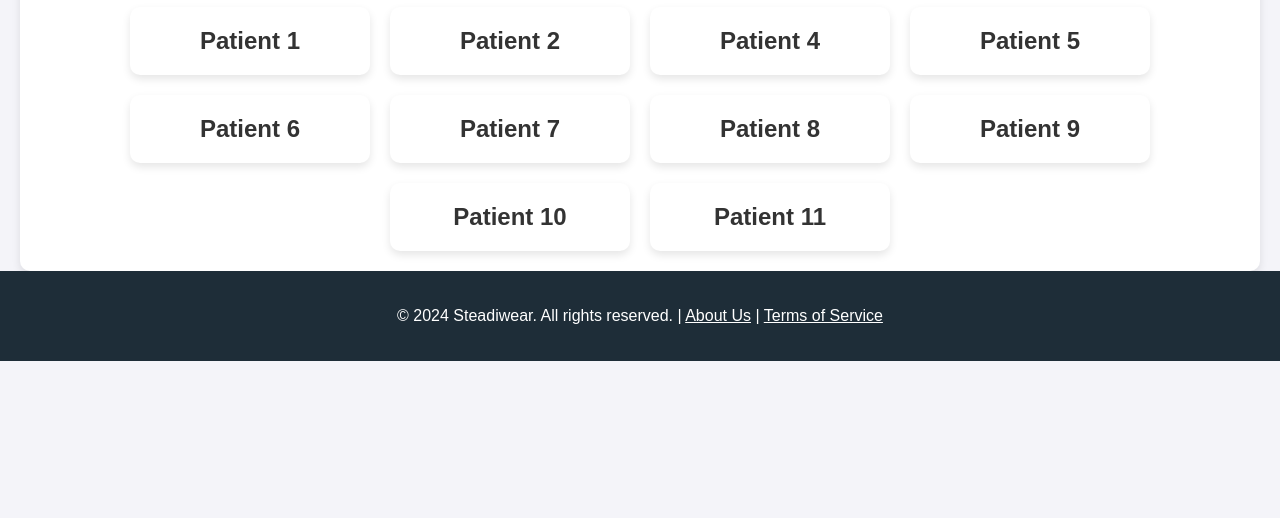
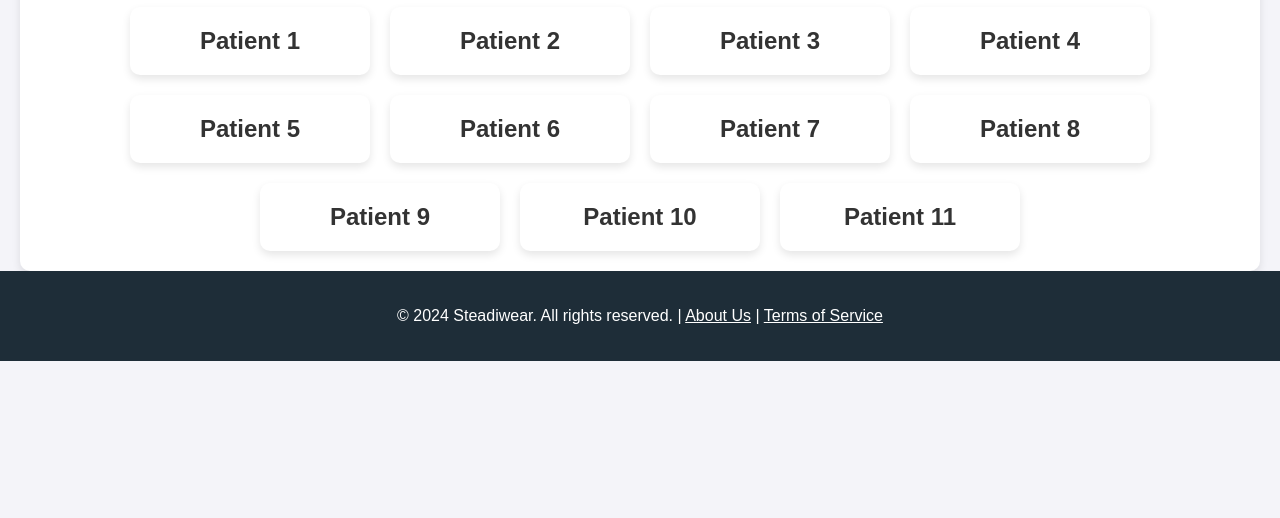
Before and after one commit to skmakau/Centralized-Patient-Ratings, a plain HTML site: page index.html in a window 1280 px wide. Shown: the part 282-800 px from the top of the page. Drawn offline with Linux system fonts and the light colour scheme.

Commit message:
Update index.html

```diff
--- a/index.html
+++ b/index.html
@@ -31,6 +31,13 @@
                 <div class="card">
                     <div class="card-content">
                         <h2>Patient 2</h2>
+                    </div>
+                </div>
+            </a>
+            <a class="patient-btn" href="https://skmakau.github.io/Patient-3/" target="_blank">
+                <div class="card">
+                    <div class="card-content">
+                        <h2>Patient 3</h2>
                     </div>
                 </div>
             </a>
```
